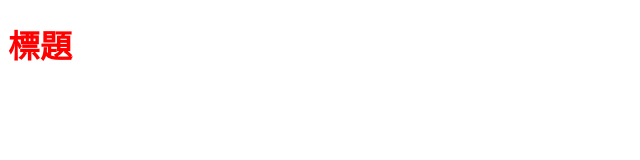
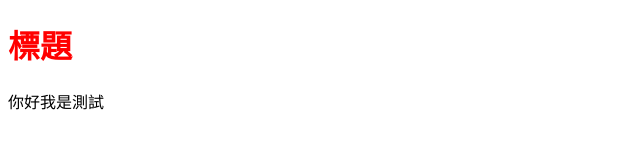
Before and after one commit to www0527/git1017, a plain HTML site: page index.html in a window 1280 px wide. Shown: the whole page, without its empty margins (0-640 px from the left). Drawn offline with Linux system fonts and the light colour scheme.

Commit message:
增加測試文本

```diff
--- a/index.html
+++ b/index.html
@@ -8,5 +8,6 @@
 </head>
 <body>
     <h1>標題</h1>
+    <p>你好我是測試</p>
 </body>
 </html>
```
